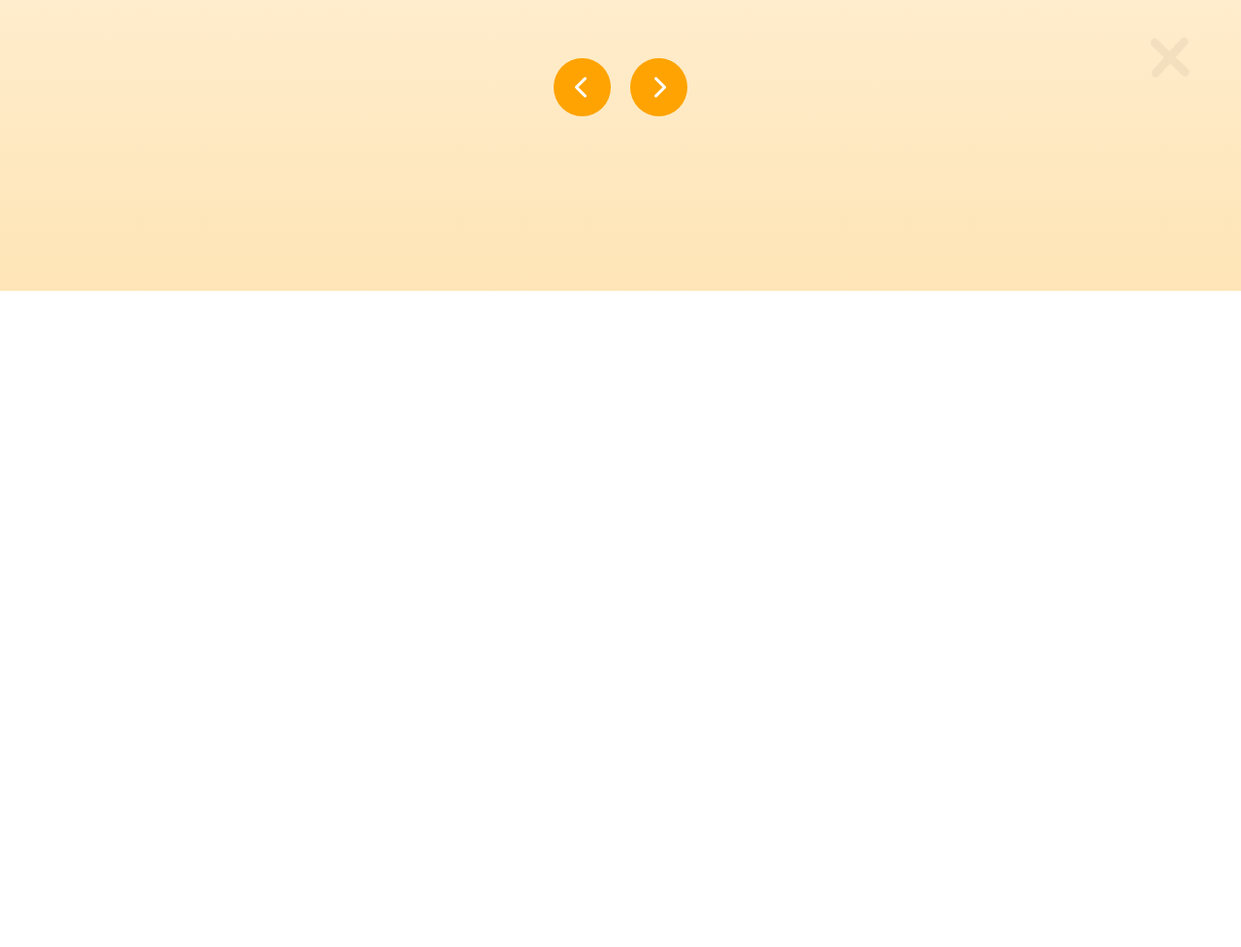
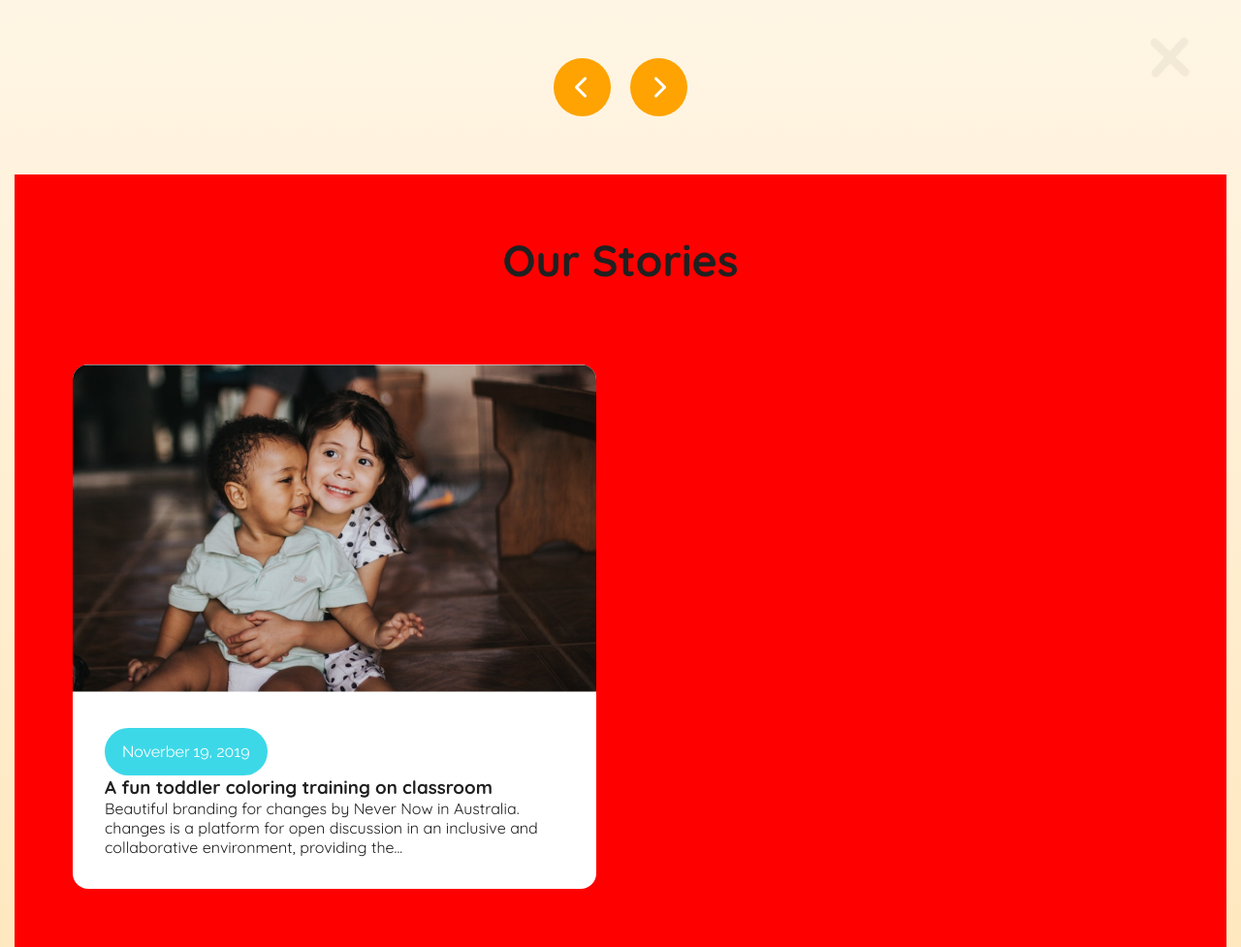
Before and after one commit to RaheelArfeen/Assignment-2, a plain HTML site: page index.html in a window 1280 px wide. Shown: the part 1488-2465 px from the top of the page at 97% size. Before the commit the page ends 1788 px from the top, so only its background shows below. Drawn offline with Linux system fonts and the light colour scheme.

Commit message:
added new code

```diff
--- a/index.html
+++ b/index.html
@@ -62,7 +62,23 @@
             </div>
         </section>
         <section class="stories">
-
+            <div class="section-title">Our Stories</div>
+            <div class="boxes">
+                <div class="box-left">
+                    <div class="box1">
+                        <img src="assets/story-1.png" alt="">
+                        <button style="background-color: #3CD8E8;" class="date">Noverber 19, 2019</button>
+                        <h3 class="box-title">A fun toddler coloring training on classroom</h3>
+                        <p class="box-description">Beautiful branding for changes by Never Now in Australia. changes is a platform for open discussion in an inclusive and collaborative environment, providing the...</p>
+                    </div>
+                </div>
+                <div class="box-right">
+                    <div class="box"></div>
+                    <div class="box"></div>
+                    <div class="box"></div>
+                    <div class="box"></div>
+                </div>
+            </div>
         </section>
     </main>
 
--- a/style.css
+++ b/style.css
@@ -1,4 +1,5 @@
 @import url('https://fonts.googleapis.com/css2?family=Quicksand:wght@300..700&display=swap');
+@import url('https://fonts.googleapis.com/css2?family=Raleway:ital,wght@0,100..900;1,100..900&display=swap');
 
 *{
     margin: 0;
@@ -8,7 +9,12 @@
 }
 
 main{
-    background: linear-gradient(to top, #FEA301 -250%, #fff);
+    background: linear-gradient(to top, #FEA301 -300%, #fff);
+}
+
+.section-title{
+    text-align: center;
+    margin-bottom: 80px;
 }
 
 /* ===== Shared styles ===== */
@@ -192,8 +198,32 @@ nav li a{
 /* ===== Our Stories styles ===== */
 .stories{
     padding: 60px;
+    background: red;
 }
 
+.box1{
+    padding: 33px;
+    border-radius: 16px;
+    overflow: hidden;
+    background-color: white;
+    max-width: 540px;
+}
+
+.box1 img{
+    position: relative;
+    left: -33px;
+    top: -33px;
+}
+
+.date{
+    padding: 15px 18px;
+    border-radius: 50px;
+    color: white;
+    font-family: 'Raleway', sans-serif;
+    border: none;
+    font-size: 1rem;
+
+}
 
 @media screen and (max-width: 460px) {
     .section-title{
@@ -243,6 +273,10 @@ nav li a{
     .banner-description{
         font-size: .8rem;
     }
+    .banner .btn{
+        padding: 10px 20px;
+        border-radius: 10px;
+    }
 
     .banner-img{
         margin-bottom: -80px;
```
